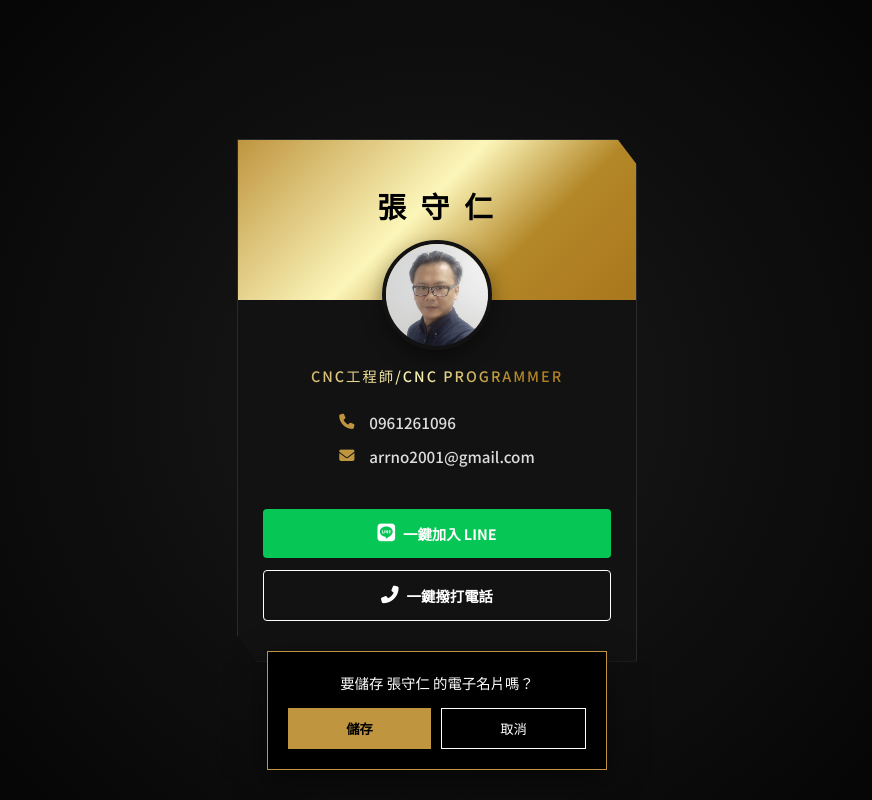
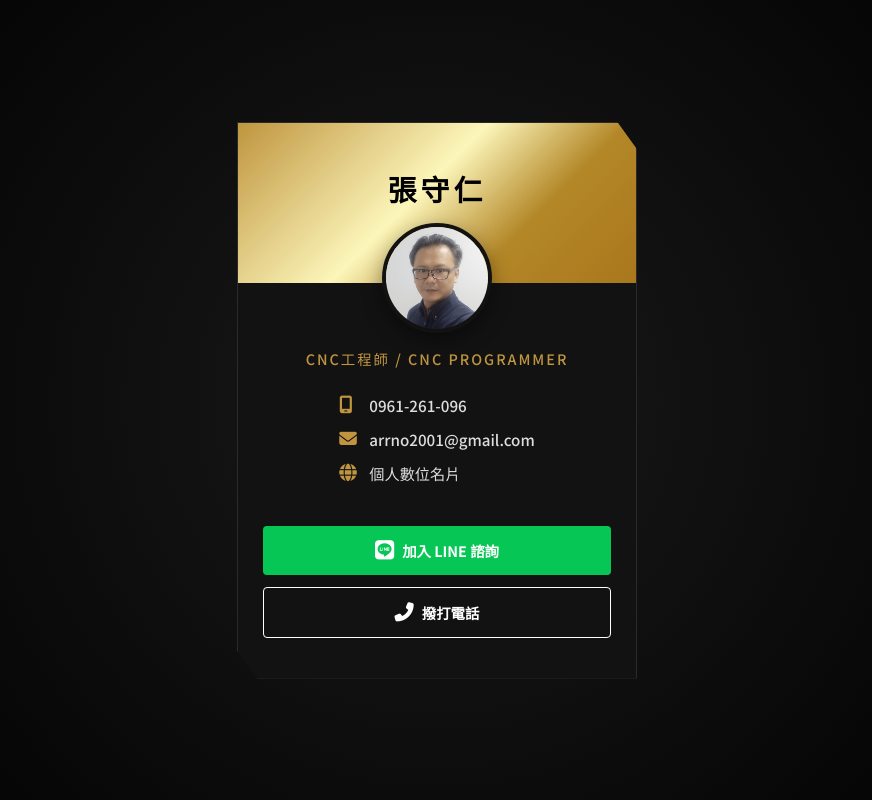
Before and after one commit to arrno2001-debug/rencard, a plain HTML site: page index.html in a window 1280 px wide. Shown: the whole page, without its empty margins (203-1075 px from the left). Drawn offline with Linux system fonts and the light colour scheme.

Commit message:
Update index.html

```diff
--- a/index.html
+++ b/index.html
@@ -2,8 +2,8 @@
 <html lang="zh-Hant-TW">
 <head>
     <meta charset="UTF-8">
-    <meta name="viewport" content="width=device-width, initial-scale=1.0">
-    <title>CHANG SHOU JEN | Digital Card</title>
+    <meta name="viewport" content="width=device-width, initial-scale=1.0, maximum-scale=1.0, user-scalable=no">
+    <title>張守仁 CHANG SHOU JEN | Digital Card</title>
 
     <link href="https://fonts.googleapis.com/css2?family=Noto+Sans+TC:wght@300;500;700&display=swap" rel="stylesheet">
     <link rel="stylesheet" href="https://cdnjs.cloudflare.com/ajax/libs/font-awesome/6.4.0/css/all.min.css">
@@ -14,54 +14,27 @@
             --matte-black: #121212;
             --accent-silver: #a8a8a8;
             --line-green: #06C755;
-            --transition-speed: 1s;
         }
 
-        * {
-            margin: 0;
-            padding: 0;
-            box-sizing: border-box;
-            font-family: 'Noto Sans TC', sans-serif;
+        * { margin: 0; padding: 0; box-sizing: border-box; font-family: 'Noto Sans TC', sans-serif; }
+
+        body { background-color: #000; color: #fff; overflow-x: hidden; height: 100vh; }
+
+        /* --- 開場動畫層 --- */
+        #intro-screen {
+            position: fixed;
+            top: 0; left: 0;
+            width: 100%; height: 100dvh;
+            background: #fff url('ren.jpg') center center / contain no-repeat;
+            z-index: 2000;
+            transition: transform 1s cubic-bezier(0.85, 0, 0.15, 1);
         }
 
-        body {
-            background-color: #000;
-            color: #fff;
-            overflow: hidden; /* 動畫期間防止滾動 */
-            height: 100vh;
-        }
+        .slide-up { transform: translateY(-100%); }
 
-       /* --- 修正後的開場動畫層 --- */
-#intro-screen {
-    position: fixed;
-    top: 0;
-    left: 0;
-    /* 使用 100dvh (Dynamic Viewport Height) 確保排除手機瀏覽器工具列的干擾 */
-    width: 100vw;
-    height: 100vh;
-    height: 100dvh;
-
-    /* 核心修正：背景圖處理 */
-    background: #000 url('ren.jpg') center center no-repeat;
-    /* cover 會裁切邊緣以填滿螢幕；若要看到「完整全圖」不被切到，請改用 contain */
-    background-size: cover;
-
-    z-index: 2000;
-    transition: transform var(--transition-speed) cubic-bezier(0.85, 0, 0.15, 1);
-
-    /* 避免圖片在某些手機上出現捲軸 */
-    overflow: hidden;
-    touch-action: none;
-
-        }
-
-        .slide-up {
-            transform: translateY(-100%);
-        }
-
-        /* --- 2. 主容器 --- */
+        /* --- 主容器 --- */
         .wrapper {
-            height: 100vh;
+            min-height: 100dvh;
             display: flex;
             align-items: center;
             justify-content: center;
@@ -69,7 +42,6 @@
             padding: 20px;
         }
 
-        /* --- 3. 電子名片主體 --- */
         .profile-card {
             position: relative;
             width: 100%;
@@ -78,16 +50,9 @@
             overflow: hidden;
             border: 1px solid rgba(255,255,255,0.1);
             box-shadow: 0 40px 100px rgba(0,0,0,0.8);
-            /* 機械切角視覺 */
             clip-path: polygon(0 0, 95% 0, 100% 5%, 100% 100%, 5% 100%, 0 95%);
-            animation: fadeIn 1s forwards;
-            animation-delay: 1s;
-            opacity: 0;
         }
 
-        @keyframes fadeIn { from { opacity: 0; transform: translateY(20px); } to { opacity: 1; transform: translateY(0); } }
-
-        /* 上方 1/3 金色區塊 */
         .card-top-gold {
             background: var(--gold-gradient);
             height: 160px;
@@ -96,47 +61,31 @@
             position: relative;
         }
 
-        .name {
-            font-size: 1.8rem;
-            font-weight: 700;
-            letter-spacing: 4px;
-            color: #000;
-            margin: 0;
-        }
+        .name { font-size: 1.8rem; font-weight: 700; letter-spacing: 4px; color: #000; margin: 0; }
 
-        /* 頭像跨界設計 */
         .avatar-wrapper {
             position: absolute;
-            bottom: -50px;
-            left: 50%;
+            bottom: -50px; left: 50%;
             transform: translateX(-50%);
-            width: 110px;
-            height: 110px;
+            width: 110px; height: 110px;
             z-index: 5;
         }
 
         .avatar {
-            width: 100%;
-            height: 100%;
+            width: 100%; height: 100%;
             border-radius: 50%;
             object-fit: cover;
-            object-position: top center; /* 修正頭像頂部被擋 */
+            object-position: top center;
             border: 4px solid var(--matte-black);
             box-shadow: 0 8px 20px rgba(0,0,0,0.4);
         }
 
-        /* 下方資訊區塊 */
-        .card-bottom-info {
-            padding: 65px 25px 40px;
-            text-align: center;
-        }
+        /* 下方資訊區 */
+        .card-bottom-info { padding: 65px 25px 40px; text-align: center; }
 
         .job-title {
             font-size: 0.9rem;
-            color: var(--gold-gradient); /* 職稱用金色文字呼應 */
-            background: var(--gold-gradient);
-            -webkit-background-clip: text;
-            -webkit-text-fill-color: transparent;
+            color: #BF953F;
             text-transform: uppercase;
             letter-spacing: 2px;
             font-weight: 500;
@@ -144,63 +93,40 @@
             display: block;
         }
 
-        .contact-list {
-            margin-bottom: 30px;
-            display: inline-block;
-            text-align: left;
+        .contact-list { margin-bottom: 30px; text-align: left; display: inline-block; }
+
+        .contact-item {
+            display: flex; align-items: center;
+            margin-bottom: 12px; color: #ddd;
+            text-decoration: none; font-size: 0.95rem;
         }
 
-        .contact-item {
-            display: flex;
-            align-items: center;
-            margin-bottom: 12px;
-            color: #ddd;
-            text-decoration: none;
-            font-size: 0.95rem;
-            transition: 0.3s;
-        }
+        .contact-item i { width: 30px; color: #BF953F; font-size: 1.1rem; }
 
-        .contact-item i {
-            width: 30px;
-            color: #BF953F;
-        }
-
-        /* --- 4. CTA 按鈕 --- */
-        .cta-container {
-            display: flex;
-            flex-direction: column;
-            gap: 12px;
-        }
+        /* 按鈕區 */
+        .cta-container { display: flex; flex-direction: column; gap: 12px; }
 
         .btn {
-            display: flex;
-            align-items: center;
-            justify-content: center;
-            padding: 14px;
-            border-radius: 4px;
-            text-decoration: none;
-            font-weight: 700;
-            font-size: 0.9rem;
-            transition: 0.3s;
+            display: flex; align-items: center; justify-content: center;
+            padding: 14px; border-radius: 4px; text-decoration: none;
+            font-weight: 700; font-size: 0.9rem; transition: 0.3s;
         }
 
         .btn-line { background-color: var(--line-green); color: #fff; }
         .btn-call { border: 1px solid #fff; color: #fff; }
         .btn:hover { transform: scale(1.02); filter: brightness(1.1); }
-        .btn i { margin-right: 8px; font-size: 1.1rem; }
+        .btn i { margin-right: 8px; font-size: 1.2rem; }
 
-        /* --- 5. 存檔詢問彈窗 --- */
+        /* 彈窗樣式 */
         #save-prompt {
             display: none;
             position: fixed;
-            bottom: 30px;
-            left: 50%;
+            bottom: 30px; left: 50%;
             transform: translateX(-50%);
             background: rgba(0, 0, 0, 0.95);
             border: 1px solid #BF953F;
-            padding: 20px;
-            width: 85%;
-            max-width: 340px;
+            padding: 25px;
+            width: 85%; max-width: 340px;
             z-index: 3000;
             text-align: center;
             box-shadow: 0 10px 30px rgba(0,0,0,0.5);
@@ -214,30 +140,33 @@
     <div class="wrapper">
         <div class="profile-card">
             <div class="card-top-gold">
-                <h1 class="name">張 守 仁</h1>
+                <h1 class="name">張守仁</h1>
                 <div class="avatar-wrapper">
-                    <img src="arrno.jpg" alt="Profile" class="avatar">
+                    <img src="arrno.jpg" alt="張守仁" class="avatar">
                 </div>
             </div>
 
             <div class="card-bottom-info">
-                <span class="job-title">CNC工程師/CNC Programmer</span>
+                <span class="job-title">CNC工程師 / CNC Programmer</span>
 
                 <div class="contact-list">
                     <a href="tel:0961261096" class="contact-item">
-                        <i class="fa-solid fa-phone"></i> 0961261096
+                        <i class="fa-solid fa-mobile-screen"></i> 0961-261-096
                     </a>
                     <a href="mailto:arrno2001@gmail.com" class="contact-item">
                         <i class="fa-solid fa-envelope"></i> arrno2001@gmail.com
                     </a>
+                    <a href="https://arrno2001-debug.github.io/rencard/" class="contact-item" target="_blank">
+                        <i class="fa-solid fa-globe"></i> 個人數位名片
+                    </a>
                 </div>
 
                 <div class="cta-container">
-                    <a href="https://line.me/ti/p/3g2D0uhP7b" class="btn btn-line">
-                        <i class="fa-brands fa-line"></i> 一鍵加入 LINE
+                    <a href="https://line.me/ti/p/3g2D0uhP7b" class="btn btn-line" target="_blank">
+                        <i class="fa-brands fa-line"></i> 加入 LINE 諮詢
                     </a>
                     <a href="tel:0961261096" class="btn btn-call">
-                        <i class="fa-solid fa-phone-flip"></i> 一鍵撥打電話
+                        <i class="fa-solid fa-phone-flip"></i> 撥打電話
                     </a>
                 </div>
             </div>
@@ -245,56 +174,47 @@
     </div>
 
     <div id="save-prompt">
-        <p style="margin-bottom: 15px; font-size: 0.9rem;">要儲存 張守仁 的電子名片嗎？</p>
+        <p style="margin-bottom: 20px; font-size: 0.95rem; line-height: 1.5;">
+            需要儲存 <strong>張守仁</strong> 的<br>聯絡資訊至通訊錄嗎？
+        </p>
         <div style="display: flex; gap: 10px;">
-            <button onclick="downloadPage()" style="flex: 1; padding: 10px; background: #BF953F; border: none; color: #000; font-weight: bold; cursor: pointer;">儲存</button>
-            <button onclick="document.getElementById('save-prompt').style.display='none'" style="flex: 1; padding: 10px; background: transparent; border: 1px solid #fff; color: #fff; cursor: pointer;">取消</button>
+            <button onclick="downloadVCF()" style="flex: 1; padding: 12px; background: #BF953F; border: none; color: #000; font-weight: bold; cursor: pointer;">儲存</button>
+            <button onclick="closePrompt()" style="flex: 1; padding: 12px; background: transparent; border: 1px solid #fff; color: #fff; cursor: pointer;">取消</button>
         </div>
     </div>
 
     <script>
-    // 開場動畫處理
+        // 動畫與彈窗邏輯
         window.addEventListener('load', () => {
-        // 1. 執行開場動畫
+            // 1秒開場滑出
             setTimeout(() => {
                 document.getElementById('intro-screen').classList.add('slide-up');
-            document.body.style.overflow = 'auto';
             }, 1000);
 
-        // 2. 檢查是否已經儲存過
-        // localStorage 會紀錄在該瀏覽器中，若已儲存過則不再執行 5 秒彈窗
-        const hasSaved = localStorage.getItem('hasSavedCard');
-
-        if (!hasSaved) {
-            // 如果沒存過，5秒後詢問存檔
+            // 檢查是否存過，15秒後跳出彈窗
+            if (!localStorage.getItem('renVcfSaved')) {
                 setTimeout(() => {
-                const prompt = document.getElementById('save-prompt');
-                if(prompt) prompt.style.display = 'block';
-            }, 5000);
+                    document.getElementById('save-prompt').style.display = 'block';
+                }, 15000);
             }
         });
 
-    // 存檔功能
-    function downloadPage() {
-        // A. 先在本地瀏覽器標記「已儲存」
-        localStorage.setItem('hasSavedCard', 'true');
+        // 執行下載 ren.vcf
+        function downloadVCF() {
+            // 直接連結到您上傳到 GitHub 的 ren.vcf 檔案
+            const link = document.createElement('a');
+            link.href = 'ren.vcf';
+            link.download = 'ren.vcf';
+            document.body.appendChild(link);
+            link.click();
+            document.body.removeChild(link);
 
-        // B. 執行下載
-        const fileName = "CHANG SHOU JEN.html";
-        // 這裡我們稍微修改內容，確保下載下來的檔案即使換了瀏覽器也能偵測到（選用）
-        const htmlContent = "<!DOCTYPE html>\n" + document.documentElement.outerHTML;
-        const blob = new Blob([htmlContent], { type: 'text/html' });
-        const a = document.createElement('a');
-        a.href = URL.createObjectURL(blob);
-        a.download = fileName;
-        document.body.appendChild(a);
-        a.click();
-        document.body.removeChild(a);
+            localStorage.setItem('renVcfSaved', 'true');
+            closePrompt();
+        }
 
-        // C. 隱藏彈窗
+        function closePrompt() {
             document.getElementById('save-prompt').style.display = 'none';
-
-        alert("名片已嘗試儲存！下次在此瀏覽器開啟將不再詢問。");
         }
     </script>
 </body>
```
Lines whose indentation alone changed are shown as unchanged.
